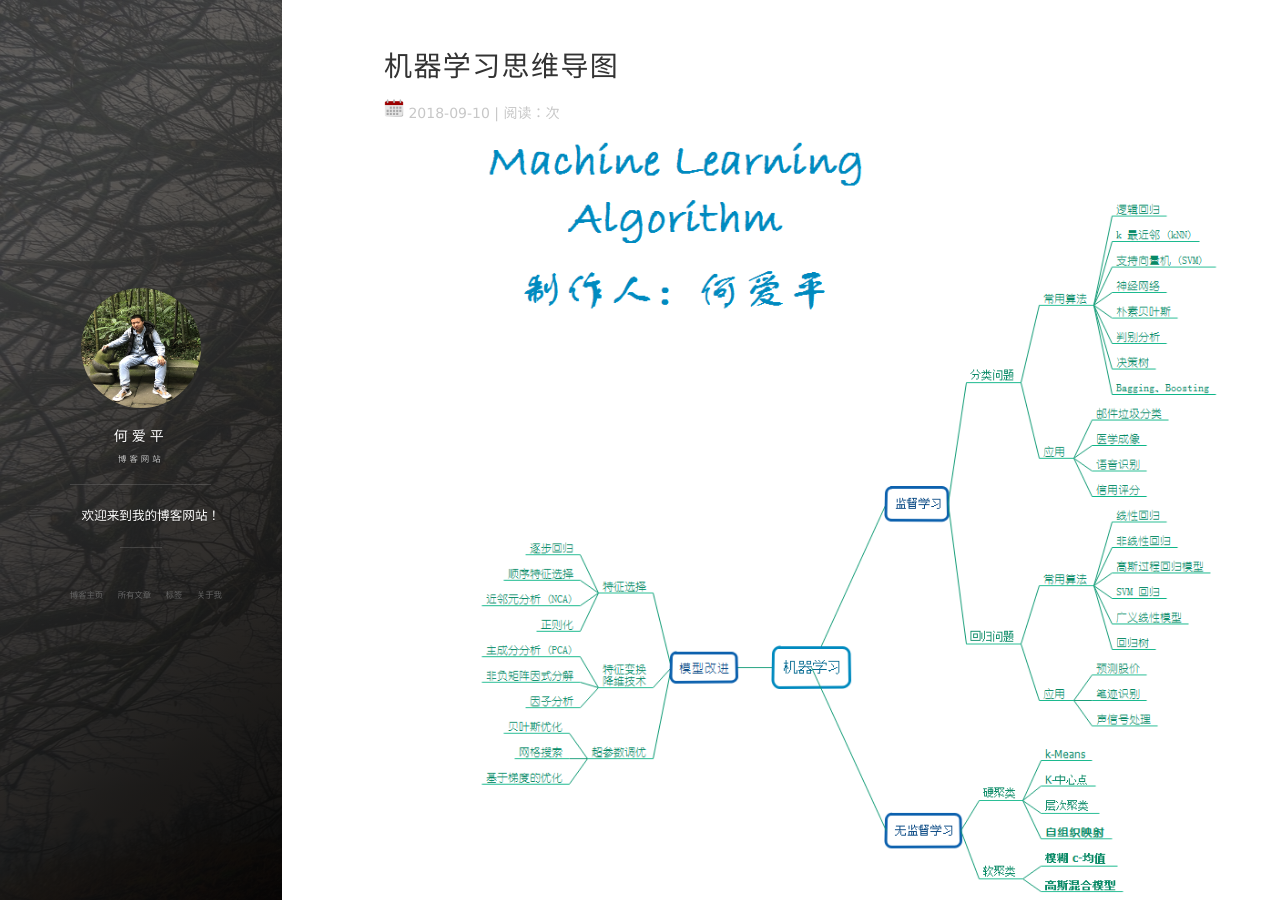
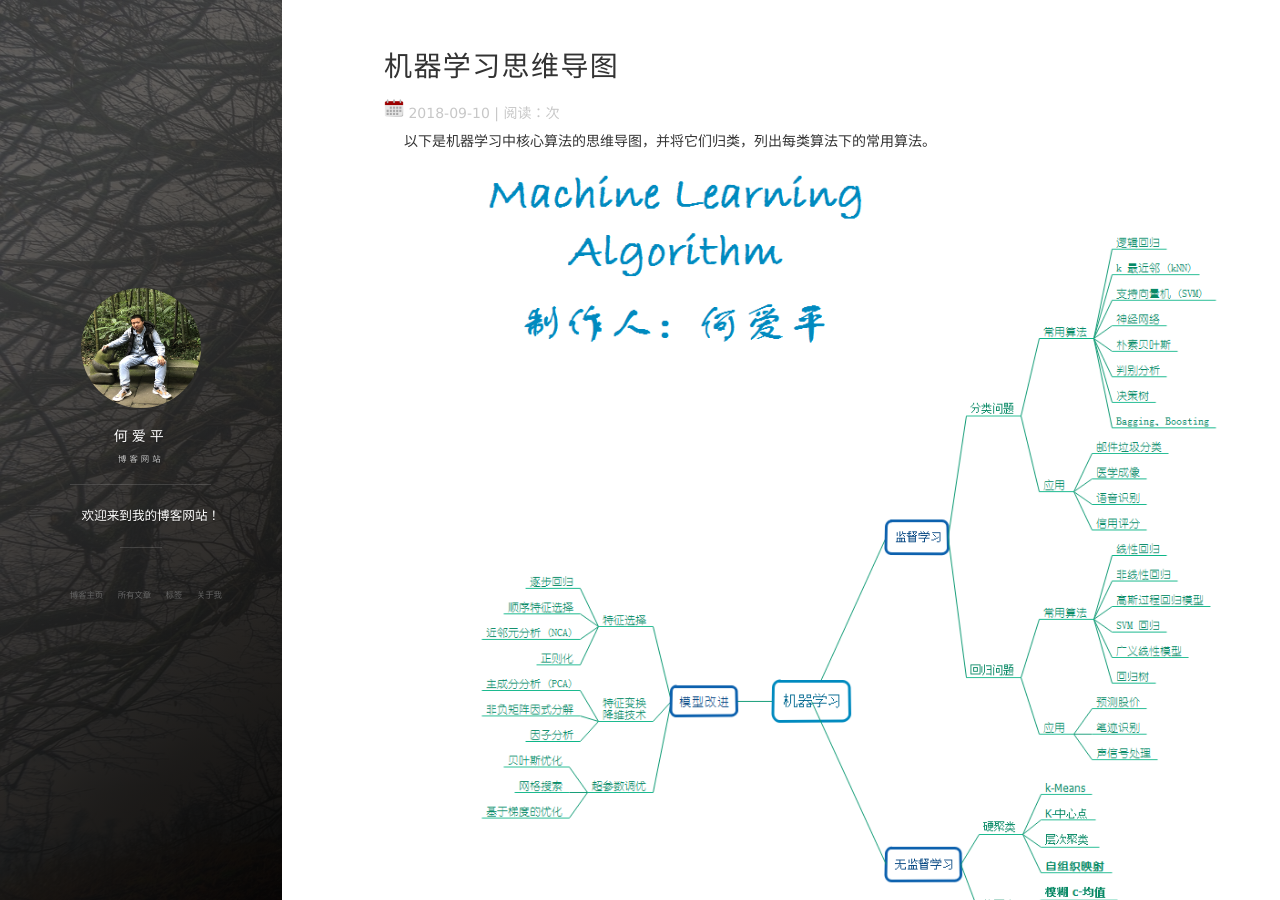
Before and after one commit to AndrewHeaiping/AndrewHeaiping.github.io., a Jekyll site: the page built from _posts/2018-09-10-机器学习思维导图.md, in a window 1280 px wide and 900 px high. Built offline with Jekyll 4.4.1, drawn with Linux system fonts in a browser that asks for light colours; nearby versions of some CDN libraries; comment, search, counter and statistics services are not loaded.

Commit message:
Update 2018-09-10-机器学习思维导图.md

```diff
--- a/_posts/2018-09-10-机器学习思维导图.md
+++ b/_posts/2018-09-10-机器学习思维导图.md
@@ -9,7 +9,7 @@ tag: 机器学习
 
 
 
-
+以下是机器学习中核心算法的思维导图，并将它们归类，列出每类算法下的常用算法。
 
 ![1536567348472](/images/posts/markdown/1536567421282.png)
 
```
